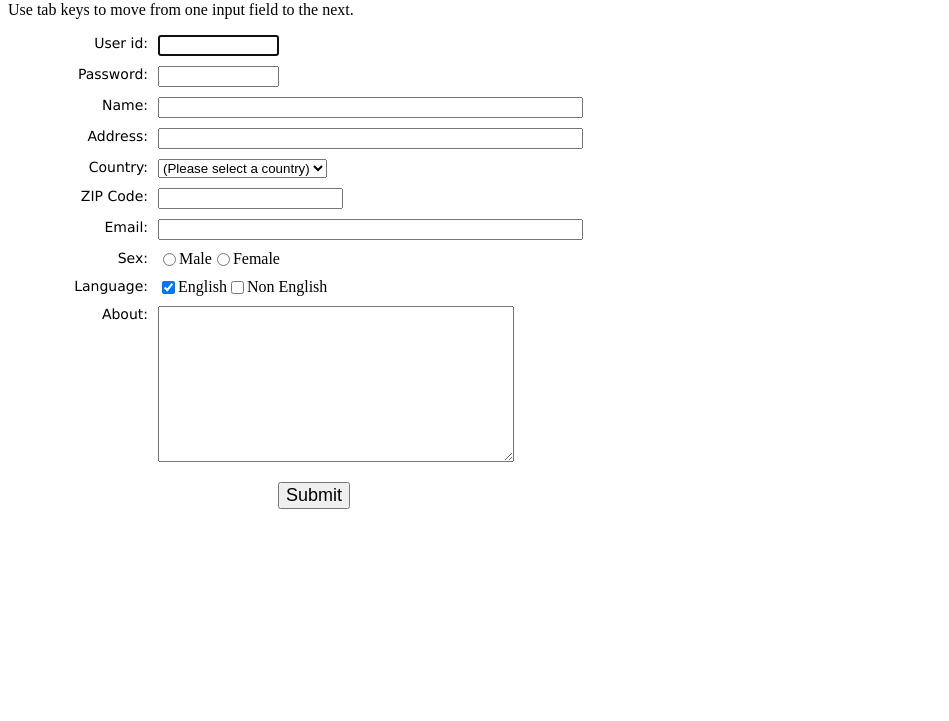
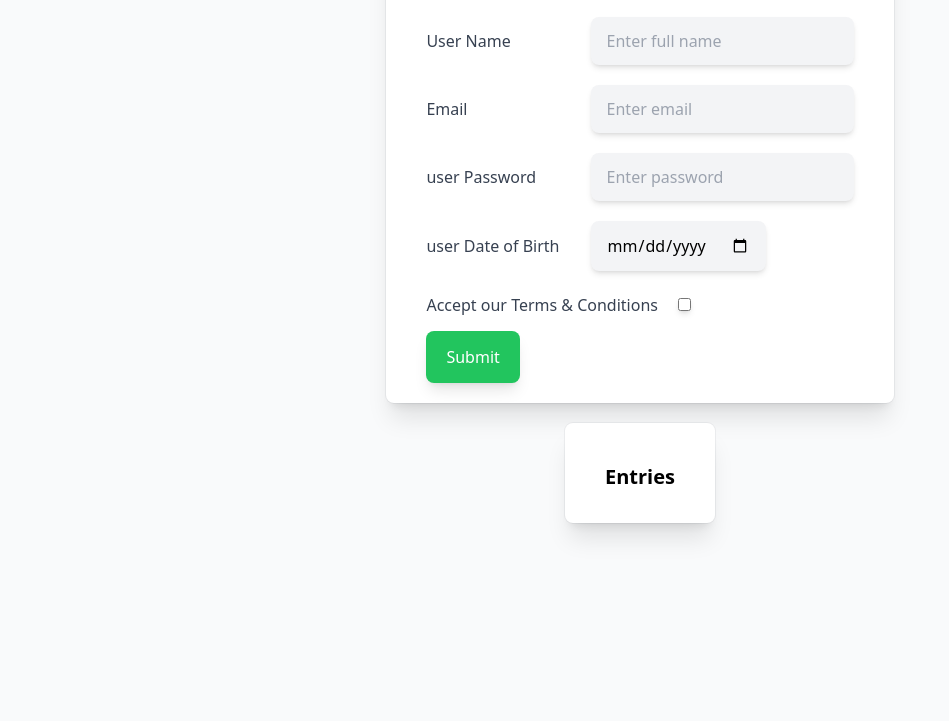
Before and after one commit to amits202104122/mynewproject, a plain HTML site: page index.html in a window 1280 px wide. Shown: the part 79-800 px from the top of the page, without its empty margins (0-949 px from the left). Drawn offline with nearby package versions, Linux system fonts and the light colour scheme.

Commit message:
Update index.html

```diff
--- a/index.html
+++ b/index.html
@@ -1,48 +1,74 @@
 <!DOCTYPE html>
-<html lang="en"><head>
-<meta charset="utf-8">
-<title>registration form</title>
-<meta name="keywords" content="example, JavaScript Form Validation, Sample registration form" />
-<meta name="description" content="This document is an example of JavaScript Form Validation using a sample registration form. " />
-<link rel='stylesheet' href='valid.css' type='text/css' />
-<script src="valid.js"></script>
+<html lang="en">
+<head>
+    <meta charset="UTF-8">
+    <meta http-equiv="X-UA-Compatible" content="IE=edge">
+    <meta name="viewport" content="width=device-width, initial-scale=1.0">
+    <script src="https://cdn.tailwindcss.com"></script>
+    <title> user Registration form</title>
+    <style>
+        input#name:invalid:focus{
+            border:2px solid gree;
+        }
+    </style>
 </head>
-<body onload="document.registration.userid.focus();">
-<h1>Registration Form</h1>
-Use tab keys to move from one input field to the next.
-<form name='registration' onSubmit="return formValidation();">
-<ul>
-<li><label for="userid">User id:</label></li>
-<li><input type="text" name="userid" size="12" /></li>
-<li><label for="passid">Password:</label></li>
-<li><input type="password" name="passid" size="12" /></li>
-<li><label for="username">Name:</label></li>
-<li><input type="text" name="username" size="50" /></li>
-<li><label for="address">Address:</label></li>
-<li><input type="text" name="address" size="50" /></li>
-<li><label for="country">Country:</label></li>
-<li><select name="country">
-<option selected="" value="Default">(Please select a country)</option>
-<option value="AF">Australia</option>
-<option value="AL">Canada</option>
-<option value="DZ">India</option>
-<option value="AS">Russia</option>
-<option value="AD">USA</option>
-</select></li>
-<li><label for="zip">ZIP Code:</label></li>
-<li><input type="text" name="zip" /></li>
-<li><label for="email">Email:</label></li>
-<li><input type="text" name="email" size="50" /></li>
-<li><label id="gender">Sex:</label></li>
-<li><input type="radio" name="msex" value="Male" /><span>Male</span></li>
-<li><input type="radio" name="fsex" value="Female" /><span>Female</span></li>
-<li><label>Language:</label></li>
-<li><input type="checkbox" name="en" value="en" checked /><span>English</span></li>
-<li><input type="checkbox" name="nonen" value="noen" /><span>Non English</span></li>
-<li><label for="desc">About:</label></li>
-<li><textarea name="desc" id="desc"></textarea></li>
-<li><input type="submit" name="submit" value="Submit" /></li>
-</ul>
-</form>
+<body>
+    <div class="relative flex min-h-screen flex-col jsutify-center overflow-hidden py-6 bg-gray-50 ">
+        <div class="relative bg-white px-6 pb-5 shadow-xl ring-1 ring-gray-900/5 sm:mx-auto sm:max-w-lg sm:rounded-lg sm:px-10">
+            <div class="mx-auto max-w-md">
+                <h2 class="text-2xl  text-center font-bold my-5">
+                    Registration From
+                </h2>
+                <div class="divide-y  divide-gray-300/50">
+                    <div class="space-y-6 text-base leading-7 text-ray-600">
+                        <form action="" id="user_form">
+                            <label for="name" class="text-md w-40 inline-block font-medium leading-5 text-gray-700">
+                                 User Name
+                            </label>
+                            <input required type="text" id="name" name="name" class="bg-gray-100 inline-block rounded-lg shadow-md py-3 px-4 mb-5 text-base leading-6 placeolder-gray-500" placeholder="Enter full name" required><br/>
+                            <label for="email" class="text-md w-40 inline-block font-medium leading-3 text-gray-700">Email</label>
+                            <input required type="email" id="email" name="email" class="bg-gray-100 inline-block rounded-lg shadow-md py-3 px-4 mb-5 text-base leading-6 placeolder-gray-500" placeholder="Enter email"><br/>
+                            <label for="password" class="text-md w-40 inline-block font-medium leading-5 text-gray-700">
+                                user Password
+                            </label>
+                            <input required type="password" id="password" name="password" class="bg-gray-100 inline-block rounded-lg shadow-md py-3 px-4 mb-5 text-base leading-6 placeolder-gray-500" placeholder="Enter password"><br/>
+                            <label for="dob" class="text-md w-40 inline-block font-medium leading-5 text-gray-700" min="18" max="55">
+                                 user Date of Birth
+                            </label>
+                            <input required type="date" id="dob" name="dob" class="bg-gray-100 inline-block rounded-lg shadow-md py-3 px-4 mb-5 text-base leading-6 placeolder-gray-500" placeholder="dd/mm/yyyy"><br/>
+                        <label for="acceptTerms" class="text-md w-50 inline-block font-medium leading-5 text-gray-700 mr-4">Accept our Terms & Conditions</label>
+                            <input required type="checkbox" name="acceptTerms" id="acceptTerms" class="bg-gray-100 inline-block shadow-md px-4 py-3 mb-5 text-base leading-6 placeholder-gray-500">
+                        <button type="submit" id="submit" class="w-fit rounded-lg shadow-lg px-5 py-3 bg-green-500 text-white hover:bg-green-400 focus:outline-none focus block">Submit</button>
+                        </form>
+
+                    </div>
+
+                </div>
+
+            </div>
+
+        </div>
+        <div class="relative bg-white px-4 mt-5 pt-10 pb-8 shadow-xl ring-1 ring-gray-900/5 sm:mx-auto sm:rounded-lg sm:px-10 ">
+            <div class="mx-auto">
+                <h2 class="text-xl text-center font-bold leadin-right">Entries</h2>
+                <div class="divide-y divide-gray-300/50" id="user-entries"></div>
+            </div>
+        </div>
+    </div>
+    <!-- <script>
+        const email = document.getElementById('email');
+        email.addEventListener('input',()=>validate(email));
+       const submit = document.getElementById(submit)
+       submit.addEventListener('click',()=>validate(email))
+        function validate(element){
+            if(element.validity.typeMismatch){
+                element.setCustomValidity("Your Email is not the right format please Check yoyr email format");
+                element.reportValidity();
+            }else{
+                element.setCustomValidity('');
+            }
+        }
+    </script> -->
+    <script src="valida.js"></script>
 </body>
 </html>
```
